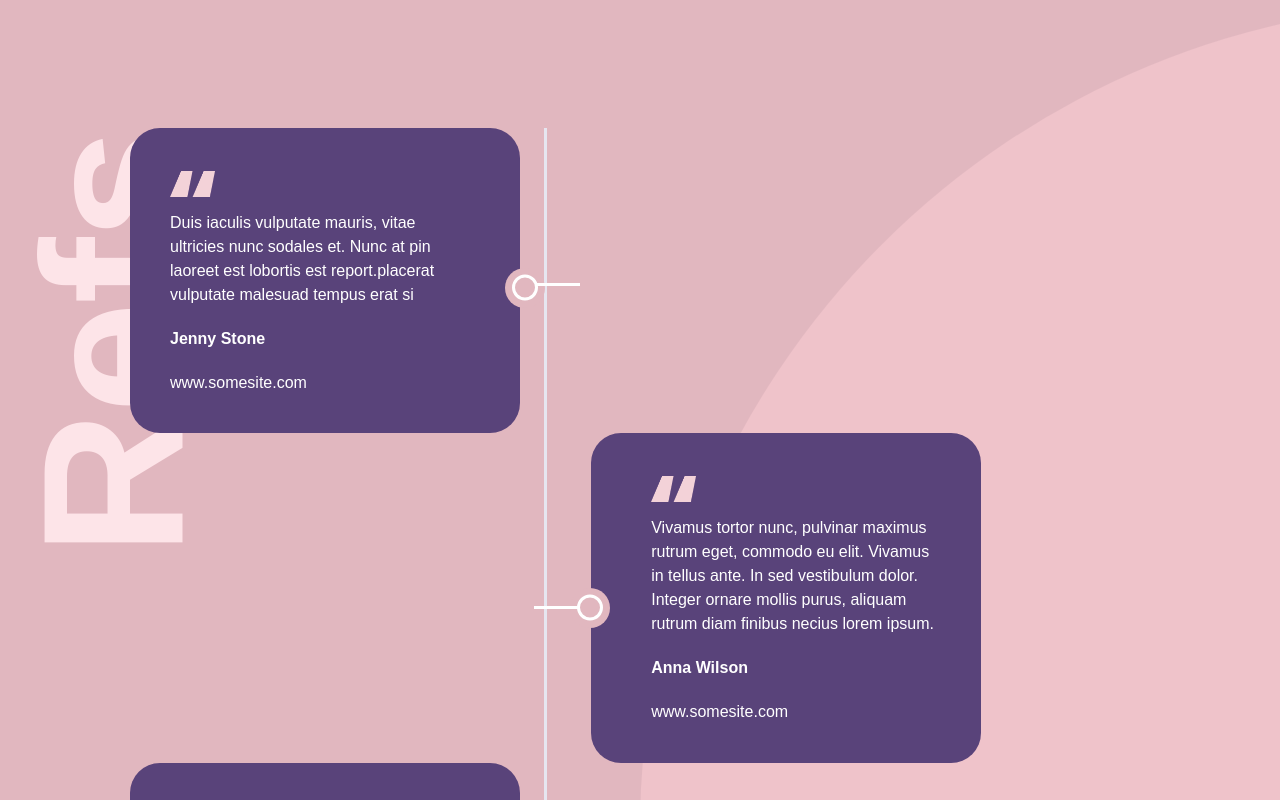
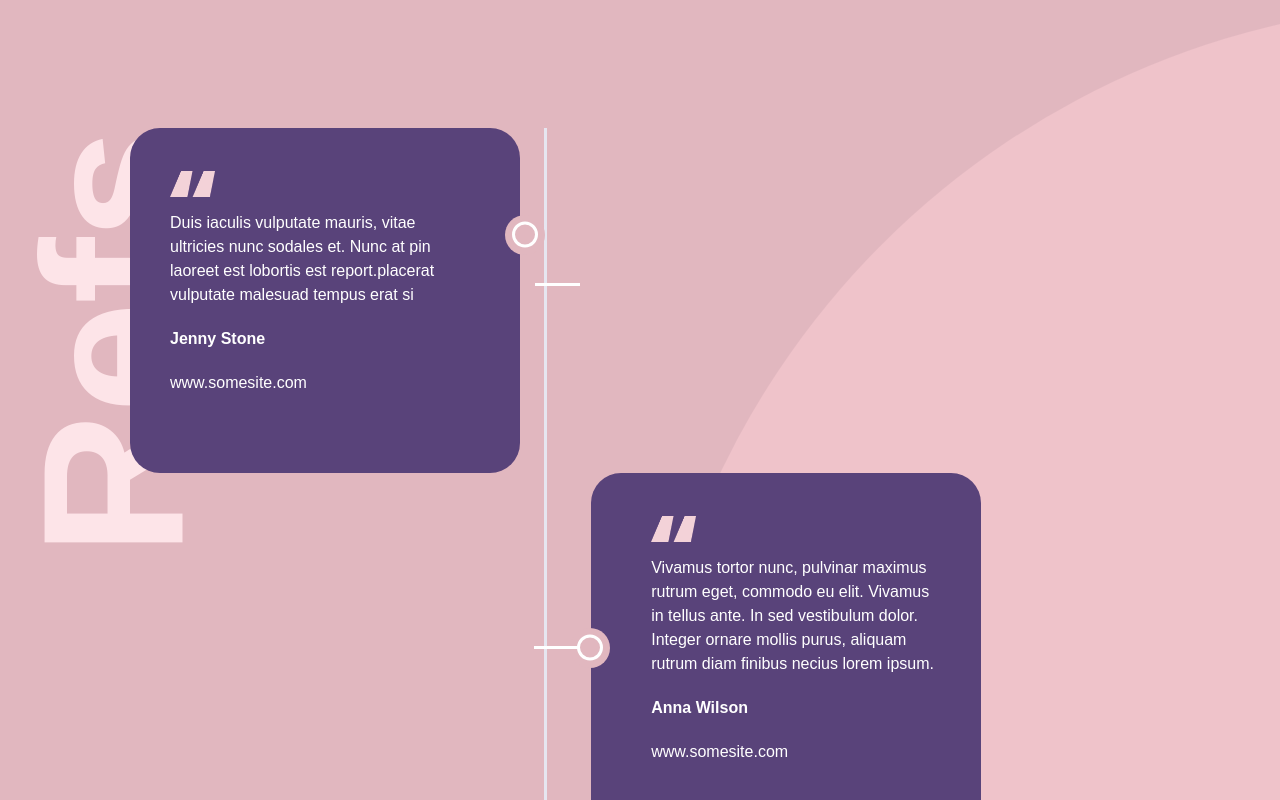
Before and after one commit to cmoileo/thrive-landing-page, a React (Vite) app: page / in a window 1280 px wide. Shown: the part 7120-7920 px from the top of the page. Built offline with nearby package versions, Linux system fonts and the light colour scheme.

Commit message:
[FIX] responsive

```diff
--- a/src/Sections/NavBar/Navbar.jsx
+++ b/src/Sections/NavBar/Navbar.jsx
@@ -9,7 +9,6 @@ export default function Navbar() {
   const [mobileModal, setMobileModal] = useState(false)
 
   const handleClick = () => {
-    console.log(mobileModal)
     setMobileModal(!mobileModal)
   }
 
--- a/src/Sections/Skills/Skills.jsx
+++ b/src/Sections/Skills/Skills.jsx
@@ -33,7 +33,6 @@ export default function Skills() {
       pg3.current.style.animation = "pg3Anim 1.5s forwards ease-out"
       pg4.current.style.animation = "pg4Anim 1.5s forwards ease-out"
       pg5.current.style.animation = "pg5Anim 1.5s forwards ease-out"
-      console.log("khbm")
     }
   })
 
--- a/src/styles/Base.scss
+++ b/src/styles/Base.scss
@@ -18,6 +18,10 @@ html {
         width: 95%;
         margin: auto;
         margin-left: 5%;
+    }
+    @media screen and (max-width: 600px) {
+        width: 90%;
+        margin: auto;
     }
 }
 
@@ -72,6 +76,10 @@ html {
     z-index: -10;
     background-color: $main-salmon;
     border-radius: 50%;
+
+    @media screen and (max-width: 1200px) {
+        display: none;
+       }
 }
 
 .round1 {
--- a/src/styles/Components/About.scss
+++ b/src/styles/Components/About.scss
@@ -60,11 +60,22 @@
             align-self: center;
         }
 
+        @media screen and (max-width: 600px) {
+            display: flex;
+            flex-direction: column;
+            align-items: center;
+            justify-content: space-between;
+        }
+
         &__bullet-points {
             display: grid;
             grid-template-columns: repeat(2, 1fr);
             grid-template-rows: repeat(2, 1fr);
             margin-bottom: 30px;
+
+            @media screen and (max-width: 600px) {
+                gap: 50px
+            }
 
             &__item {
                 margin-bottom: 30px;
@@ -109,6 +120,10 @@
             gap: 30px;
             margin-top: 50px;
 
+            @media screen and (max-width: 600px) {
+                padding: 25px 90px;
+            }
+
             &:hover {
                 animation: fade ease-in .1s forwards;
             }
@@ -118,10 +133,17 @@
                 color: white;
                 font-size: 20px;
                 font-weight: 600;
+
+                @media screen and (max-width: 600px) {
+                    font-size: 14px;
+                }
             }
 
             & i {
                 color: white;
+                @media screen and (max-width: 600px) {
+                    font-size: 14px;
+                }
             }
 
         }
--- a/src/styles/Components/Blog.scss
+++ b/src/styles/Components/Blog.scss
@@ -4,6 +4,12 @@
     &__item {
         display: flex;
         margin-bottom: 75px;
+
+        @media screen and (max-width: 600px) {
+            flex-direction: column;
+            align-items: center;
+            gap: 30px;
+        }
 
         &__left {
 
@@ -23,6 +29,11 @@
                 -moz-transition: all 0.2s ease;
                 transition: all 0.2s ease;
 
+                @media screen and (max-width: 600px) {
+                    width: 300px;
+                    height: 250px;
+                }
+
                 &:hover {
                     transform: scale(1.1);
                 }
@@ -31,6 +42,10 @@
 
         &__right {
             margin-left: 50px;
+
+            @media screen and (max-width: 600px) {
+                margin-left: 0px
+            }
 
             & h2 {
                 letter-spacing: 1px;
--- a/src/styles/Components/Contact.scss
+++ b/src/styles/Components/Contact.scss
@@ -3,6 +3,11 @@
     margin-bottom: 150px;
     display: flex;
     gap: 50px;
+
+    @media screen and (max-width: 600px) {
+        flex-direction: column;
+        margin-bottom: 100px;
+    }
 
     & form {
         display: flex;
@@ -11,6 +16,11 @@
         padding: 45px;
         border-radius: 35px;
         background-color: $main-purple;
+
+        @media screen and (max-width: 600px) {
+            width: 70%;
+            margin: auto;
+        }
 
         & input, textarea {
             background: transparent;
@@ -64,6 +74,12 @@
 
     &__right {
 
+        @media screen and (max-width: 600px) {
+            display: flex;
+            align-items: center;
+            flex-direction: column;
+        }
+
         & h2 {
          font-size: 30px;
          color: $main-purple;
--- a/src/styles/Components/Navbar.scss
+++ b/src/styles/Components/Navbar.scss
@@ -116,6 +116,10 @@ a {
     padding: 50px;
     z-index: 998;
 
+    @media screen and (max-width: 1200px) {
+    display: none;
+    }
+
     & p, a {
         margin-top: 20px;
         color: white;
--- a/src/styles/Components/Services.scss
+++ b/src/styles/Components/Services.scss
@@ -12,6 +12,11 @@
         grid-template-columns: repeat(1, 1fr);
     }
 
+    @media screen and (max-width: 600px) {
+        margin: auto;
+        margin-top: 150px;
+    }
+
     & div {
         background-color: $main-purple;
         height: 135px;
@@ -22,10 +27,19 @@
         justify-content: center;
         align-items: center;
 
+        @media screen and (max-width: 600px) {
+            height: 100px;
+            width: 80%;
+        }
+
         & p {
             color: white;
             font-size: 40px;
             font-weight: 900;
+
+            @media screen and (max-width: 600px) {
+                font-size: 30px;
+            }
         }
     }
 }
--- a/src/styles/Components/Skills.scss
+++ b/src/styles/Components/Skills.scss
@@ -2,6 +2,10 @@
     margin-top: 200px;
     display: flex;
     align-items: center;
+
+    @media screen and (max-width: 800px) {
+        flex-direction: column;
+    }
 
     &__left {
         padding: 45px;
@@ -28,6 +32,10 @@
     &__right {
         margin-left: 50px;
         width: 30%;
+        @media screen and (max-width: 600px) {
+            margin: auto;
+            width: 100%;
+        }
 
         &__item {
             display: flex;
@@ -66,6 +74,10 @@
                         background-color: $main-purple;
                         display: flex;
                         align-items: center;
+
+                        @media screen and (max-width: 600px) {
+                            max-width: 200px;
+                        }
                     }
 
                     &__white {
@@ -75,6 +87,10 @@
                         background-color: white;
                         border-radius: 100px;
                         z-index: -1;
+
+                        @media screen and (max-width: 600px) {
+                            max-width: 240px;
+                        }
                     }
                 }
             }
--- a/src/styles/Components/Testimonial.scss
+++ b/src/styles/Components/Testimonial.scss
@@ -1,13 +1,22 @@
 .testimonials-container {
     margin-top: 200px;
     width: 95%;
+
+    @media screen and (max-width: 600px) {
+        margin-left: 0;
+        width: 100%;
+    }
 
     &__item {
         padding: 40px;
         background-color: $main-purple;
         border-radius: 30px;
         width: 290px;
-        padding-bottom: 0px;
+
+        @media screen and (max-width: 600px) {
+            width: 60%;
+            margin-bottom: 50px;
+        }
 
         & img {
             width: 45px;
@@ -19,11 +28,19 @@
             line-height: 150%;
             margin-bottom: 20px;
             width: 100%;
+
+            @media screen and (max-width: 600px) {
+                font-size: 14px;
+            }
         }
 
         &__right {
             margin-right: auto;
             padding-right: 60px;
+
+            @media screen and (max-width: 600px) {
+                margin-right: 0;
+            }
 
             &::before {
                 content: "";
@@ -35,6 +52,18 @@
                 left: 126%;
                 top: 43.5%;
                 z-index: 2;
+
+                @media screen and (max-width: 600px) {
+                    content: "";
+                    position: relative;
+                    display: block;
+                    width: 24px;
+                    height: 3px;
+                    background-color: white;
+                    left: 136%;
+                    top: 49.5%;
+                    z-index: 2;
+                }
             }
 
             &__circle {
@@ -43,7 +72,7 @@
                 background-color: $main-light-pink;
                 position: relative;
                 border-radius: 40px;
-                top: calc(-50% + 5px);
+                top: calc(-70% + 5px);
                 left: calc(100% + 45px);
                 display: block;
 
@@ -65,6 +94,11 @@
             margin-left: auto;
             padding-left: 60px;
 
+            @media screen and (max-width: 600px) {
+                margin-left: 0;
+                height: 380px;
+            }
+
             &::before {
                 content: "";
                 position: relative;
@@ -75,6 +109,18 @@
                 left: -40.5%;
                 top: 46%;
                 z-index: 2;
+
+                @media screen and (max-width: 600px) {
+                    content: "";
+                    position: relative;
+                    display: block;
+                    width: 24px;
+                    height: 3px;
+                    background-color: white;
+                    left: 127%;
+                    top: 49.5%;
+                    z-index: 2;
+                }
             }
 
             &__circle {
@@ -86,6 +132,17 @@
                 top: -47%;
                 right: calc(35% - 20px);;
                 display: block;
+
+                @media screen and (max-width: 600px) {
+                    width: 40px;
+                    height: 40px;
+                    background-color: #E1B7BF;
+                    position: relative;
+                    border-radius: 40px;
+                    top: -68%;
+                    right: calc(-103% - 20px);
+                    display: block;
+                }
 
                 &::after {
                     content: '';
@@ -110,6 +167,12 @@
         background-color: #e6e6f0;
         width: 3px;
         height: 1225px;
+
+        @media screen and (max-width: 600px) {
+            left: 95%;
+            z-index: 99;
+            height: 1530px;
+        }
     }
 
 
@@ -122,11 +185,21 @@
         align-content: space-around;
         justify-items: center;
 
+        @media screen and (max-width: 600px) {
+            display: flex;
+            flex-direction: column;
+        }
+
         & img {
             width: 200px;
             padding: 45px 110px;
             background-color: $main-purple;
             border-radius: 35px;
+
+            @media screen and (max-width: 600px) {
+                width: 100px;
+                margin: auto;
+            }
         }
     }
 }
```
